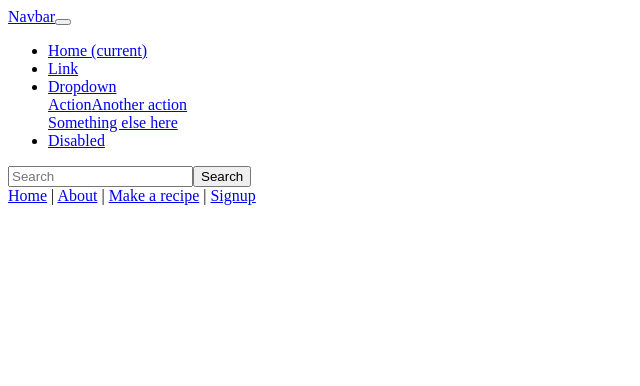
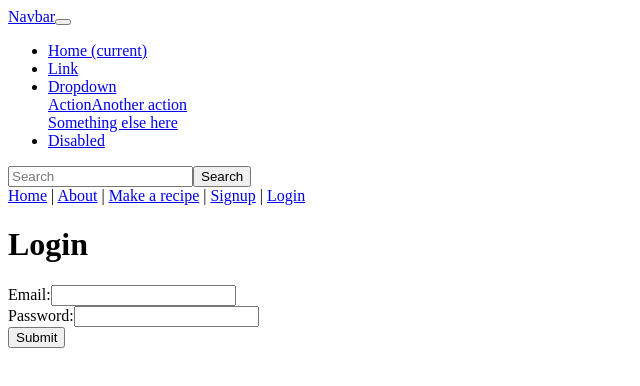
Before and after one commit to ruby-on-the-rocks/cookbook_vue_app, a Vue app: page /login in a window 1280 px wide. Shown: the top 386 px of the page, without its empty margins (0-640 px from the left). Built offline with nearby package versions, Linux system fonts and the light colour scheme; the HTML template or start-up script is replaced by a standard one.

Commit message:
Add login view

```diff
--- a/src/App.vue
+++ b/src/App.vue
@@ -63,6 +63,8 @@
       <router-link to="/recipes/new">Make a recipe</router-link>
       |
       <router-link to="/signup">Signup</router-link>
+      |
+      <router-link to="/login">Login</router-link>
     </div>
     <router-view />
   </div>
--- a/src/main.js
+++ b/src/main.js
@@ -5,6 +5,11 @@
 
 axios.defaults.baseURL = process.env.NODE_ENV === "development" ? "http://localhost:3000" : "/";
 
+var jwt = localStorage.getItem("jwt");
+if (jwt) {
+  axios.defaults.headers.common["Authorization"] = "Bearer " + jwt;
+}
+
 Vue.config.productionTip = false;
 
 new Vue({
--- a/src/router.js
+++ b/src/router.js
@@ -5,6 +5,7 @@
 import RecipesShow from "./views/RecipesShow.vue";
 import RecipesEdit from "./views/RecipesEdit.vue";
 import Signup from "./views/Signup.vue";
+import Login from "./views/Login.vue";
 
 Vue.use(Router);
 
@@ -13,6 +14,7 @@
   base: process.env.BASE_URL,
   routes: [
     { path: "/signup", name: "signup", component: Signup },
+    { path: "/login", name: "login", component: Login },
     {
       path: "/",
       name: "home",
--- /dev/null
+++ b/src/views/Login.vue
@@ -0,0 +1,55 @@
+<template>
+  <div class="login">
+    <div class="container">
+      <form v-on:submit.prevent="submit()">
+        <h1>Login</h1>
+        <ul>
+          <li class="text-danger" v-for="error in errors">{{ error }}</li>
+        </ul>
+        <div class="form-group">
+          <label>Email:</label>
+          <input type="email" class="form-control" v-model="email" />
+        </div>
+        <div class="form-group">
+          <label>Password:</label>
+          <input type="password" class="form-control" v-model="password" />
+        </div>
+        <input type="submit" class="btn btn-primary" value="Submit" />
+      </form>
+    </div>
+  </div>
+</template>
+
+<script>
+import axios from "axios";
+
+export default {
+  data: function() {
+    return {
+      email: "",
+      password: "",
+      errors: []
+    };
+  },
+  methods: {
+    submit: function() {
+      var params = {
+        email: this.email,
+        password: this.password
+      };
+      axios
+        .post("/api/sessions", params)
+        .then(response => {
+          axios.defaults.headers.common["Authorization"] = "Bearer " + response.data.jwt;
+          localStorage.setItem("jwt", response.data.jwt);
+          this.$router.push("/");
+        })
+        .catch(error => {
+          this.errors = ["Invalid email or password."];
+          this.email = "";
+          this.password = "";
+        });
+    }
+  }
+};
+</script>
```
